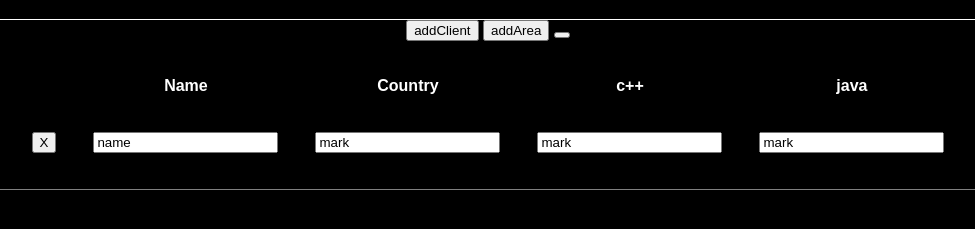
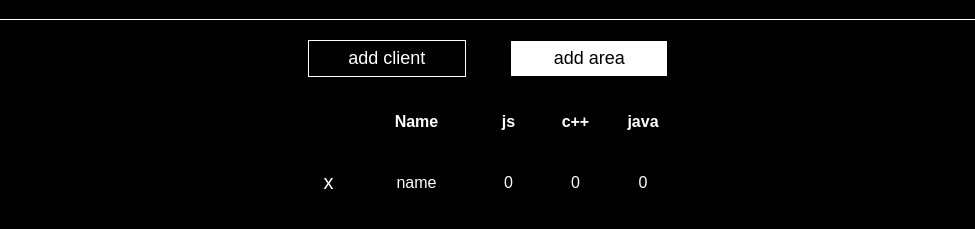
Before and after one commit to ZhenyaLysenko/knowledge-control-system, a plain HTML site: page index.html in a window 1280 px wide. Shown: the part 61-290 px from the top of the page, without its empty margins (152-1127 px from the left). Drawn offline with Linux system fonts and the light colour scheme.

Commit message:
Add files via upload

```diff
--- a/index.html
+++ b/index.html
@@ -11,32 +11,34 @@
 		<h1 class="title">knowledge control system</h1>
 	</header>
 	<main>
-		<section>
-			<input type="button" value="addClient" id="addClient">
-			<input type="button" value="addArea" id="addArea">
-			<button class="save"></button>
-			<table id="myTable" class="table" align="center" cellspacing="35" frame="below">
-					<thead class="area">
-						<tr class="area2">
+		<section class="mainSection">
+			<div class="inputs">
+				<input class="inputs-btn" type="button" value="add client" id="addClient">
+				<input class="inputs-btn" type="button" value="add area" id="addArea">
+			</div>
+			<table id="sortTable" class="table" align="center" frame="below">
+					<thead>
+						<tr class="area">
 							<th></th>
 							<th onclick="sortTable(0)">Name</th>
-    					<th onclick="sortTable(1)">Country</th>
+    					<th onclick="sortTable(1)">js</th>
 				      <th onclick="sortTable(2)">c++</th>
 				      <th onclick="sortTable(3)">java</th>
 						</tr>
 			  	</thead>
 				<tbody class="users">
 						<tr class="student">
-							<td class="closeRow"><button>X</button></td>
-							<td><input class="sortInput" type="text" value="name"></td>
-							<td><input class="sortInput" type="text" value="mark"></td>
-							<td><input class="sortInput" type="text" value="mark"></td>
-							<td><input class="sortInput" type="text" value="mark"></td>
+							<td class="closeRow"><button class="close">x</button></td>
+							<td><input class="sortInput" onfocus="this.select()" type="text" value="name"></td>
+							<td><input class="sortInput" onfocus="this.select()" type="text" value="0"></td>
+							<td><input class="sortInput" onfocus="this.select()" type="text" value="0"></td>
+							<td><input class="sortInput" onfocus="this.select()" type="text" value="0"></td>
 						</tr>
 				</tbody>
    		</table>
 		</section>
 	</main>
+
 	<script src="./main.js"></script>
 </body>
 </html>
--- a/main.js
+++ b/main.js
@@ -4,44 +4,42 @@ addClient.addEventListener('click', () => {
   let lastStudent = students[students.length - 1];
   const _table = document.querySelector(".users");
   let newStudent = lastStudent.cloneNode(true);
-
   _table.appendChild(newStudent);
 
   const removeBtn = document.querySelectorAll(".closeRow");
-
-   function removeItem(e) {
+  function removeItem(e) {
       e.preventDefault();
       let itemList = document.querySelectorAll(".student");
       if(itemList.length > 1) {
          e.target.parentNode.parentNode.remove();
       }
-   };
-   removeBtn.forEach(el => el.addEventListener("click", removeItem));
+  };
+  removeBtn.forEach(el => el.addEventListener("click", removeItem));
 })
 
-const addBtn = document.querySelector("#addArea");
-
-addBtn.addEventListener('click',function () {
-  let question  = prompt('Area name', 'javascript');
-
+  let num = 4;
+  const addBtn = document.querySelector("#addArea");
+  addBtn.addEventListener('click', function() {
+  let question = prompt('Area name', 'php');
   let newHead = document.createElement('th');
+  (function () {
+    newHead.setAttribute("onclick", `sortTable(${num++})`);
+  })()
   newHead.innerHTML = `${question}`;
 
-
-  const headArea = document.querySelector('.area2');
+  const headArea = document.querySelector('.area');
   headArea.appendChild(newHead);
   let student = document.querySelectorAll(".student");
-
   student.forEach(el => {
     let newInput = document.createElement("td");
-    newInput.innerHTML = '<input type="text">';
+    newInput.innerHTML = '<input class="sortInput" onfocus="this.select()" type="text" value="0">';
     el.appendChild(newInput);
   });
+})
 
-})
 function sortTable(n) {
-  var table, rows, switching, i, x, y, shouldSwitch, dir, switchcount = 0;
-  table = document.getElementById("myTable");
+  let table, rows, switching, i, x, y, shouldSwitch, dir, switchcount = 0;
+  table = document.getElementById("sortTable");
   switching = true;
   dir = "asc";
   while (switching) {
@@ -52,12 +50,12 @@ function sortTable(n) {
       x = rows[i].getElementsByClassName("sortInput")[n];
       y = rows[i + 1].getElementsByClassName("sortInput")[n];
       if (dir == "asc") {
-        if (x.innerHTML.toLowerCase() > y.innerHTML.toLowerCase()) {
+        if (x.value.toLowerCase() > y.value.toLowerCase()) {
           shouldSwitch= true;
           break;
         }
       } else if (dir == "desc") {
-        if (x.innerHTML.toLowerCase() < y.innerHTML.toLowerCase()) {
+        if (x.value.toLowerCase() < y.value.toLowerCase()) {
           shouldSwitch= true;
           break;
         }
@@ -75,20 +73,3 @@ function sortTable(n) {
     }
   }
 }
-
-
-
-
-
-
-// document.querySelector(".save").addEventListener('click', function () {
-//   let studentsArr = document.querySelectorAll('.student');
-//   studentsArr.forEach(el => {
-//     let inputs = el.querySelectorAll('input');
-//     let studentObj = {};
-//     inputs.forEach(input => {
-//       studentObj.param = input.value;
-//       console.log(studentObj);
-//     })
-//   })
-// })
--- a/style.css
+++ b/style.css
@@ -1,30 +1,84 @@
 body {
   text-align: center;
-  background-color: black;
+  background-color: #000;
   font-family: arial;
-  color: white;
+  color: #fff;
 }
 header {
-  border-bottom: 1px solid white;
+  border-bottom: 1px solid #fff;
 }
-
-
-
-
-/* #edit {
+table {
+  border-spacing: 35px;
+  border-collapse: separate;
+}
+.sortInput,
+.inputs-btn {
   text-align: center;
   width: 10px;
   height: 10px;
   background: none;
   outline: none;
-  border: 1px solid #fff;
+  border: none;
   font-family: arial;
-  color: white;
+  color: #fff;
   font-size: 16px;
   padding: 10px;
+}
+.sortInput:focus {
+  border: 1px solid #fff;
   border-radius: 50%;
 }
-td:first-child #edit {
+td:nth-child(2) .sortInput {
   border-radius: 0;
-  width: 50px;
-} */
+  width: 60px;
+}
+.close {
+  cursor: pointer;
+  background: none;
+  color: #fff;
+  outline: none;
+  border: none;
+  font-size: 20px;
+}
+.inputs {
+  width: 50%;
+  margin: 20px auto 0;
+}
+.inputs-btn {
+  background-color: #fff;
+  color: #000;
+  width: 25%;
+  height: 100%;
+  font-size: 18px;
+  padding: 7px 0;
+  margin: 0 20px;
+  border: 1px solid #000;
+  cursor: pointer;
+}
+#addClient {
+  background-color: #000;
+  color: #fff;
+  border: 1px solid #fff;
+}
+.inputs-btn:hover {
+  background-color: #000;
+  color: #fff;
+  border: 1px solid #fff;
+  transition: calc(0.2s);
+}
+#addClient:hover {
+  background-color: #fff;
+  color: #000;
+  border: 1px solid #000;
+}
+@media screen and (max-width: 700px) {
+  .inputs {
+    width: 100%;
+  }
+  .inputs-btn {
+    width: 50%;
+  }
+  header {
+    width: 100%;
+  }
+}
```
